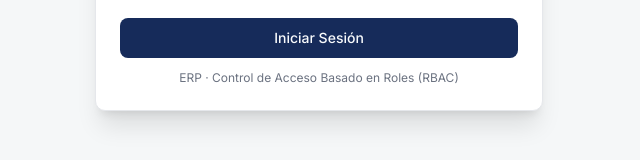
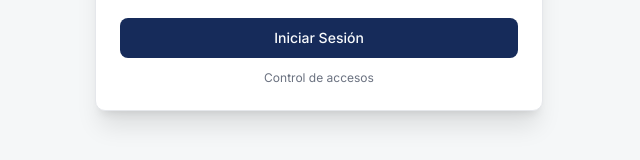
Before and after one commit to CerebiiaCompany/uniformesactiva-frontend, a React (Vite) app: page / in a window 1280 px wide. Shown: the part 524-684 px from the top of the page, without its empty margins (321-961 px from the left). Built offline with nearby package versions, Linux system fonts and the light colour scheme; the HTML template or start-up script is replaced by a standard one.

Commit message:
feat: Implemented changes in label for tests

```diff
--- a/src/pages/login.tsx
+++ b/src/pages/login.tsx
@@ -172,7 +172,7 @@ export default function Login() {
                             {loading ? "Autenticando..." : "Iniciar Sesión"}
                         </Button>
                         <p className="text-xs text-center text-muted-foreground">
-                            ERP · Control de Acceso Basado en Roles (RBAC)
+                            Control de accesos
                         </p>
                     </CardFooter>
                 </form>
```
